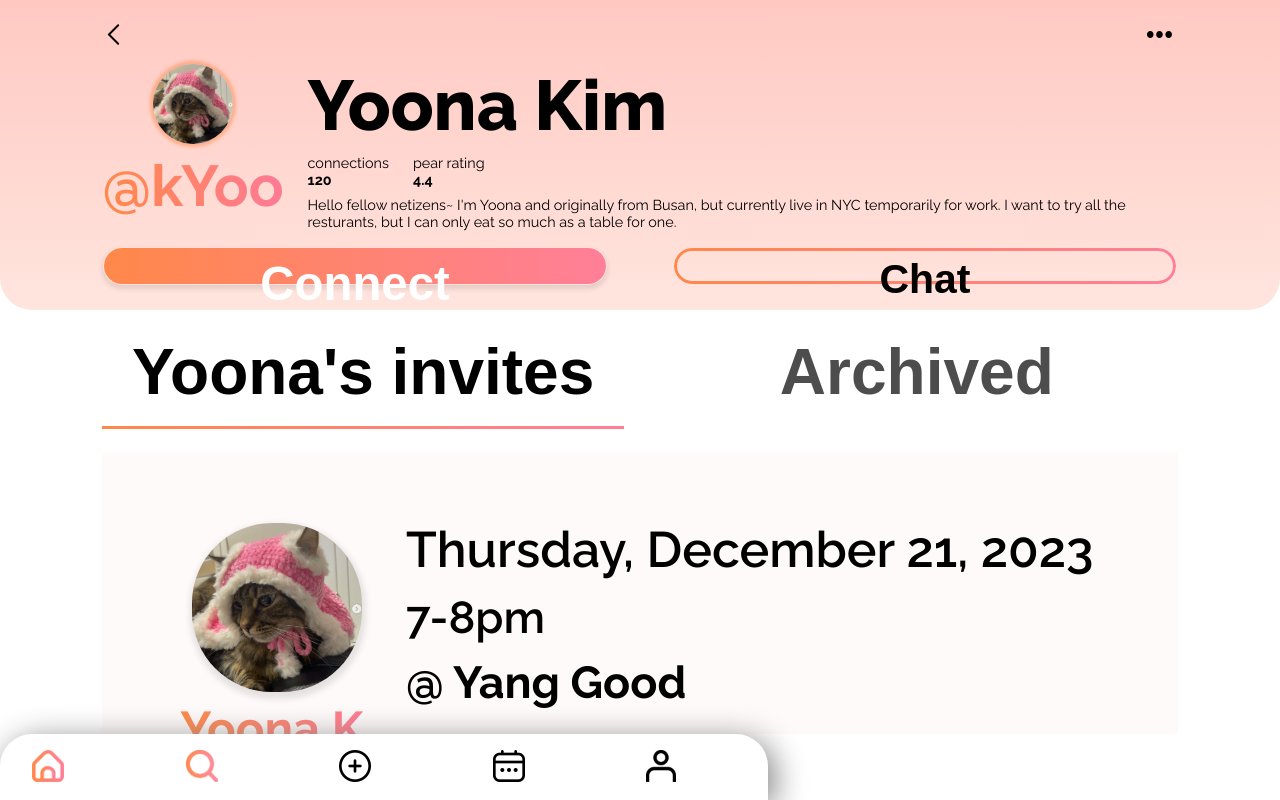
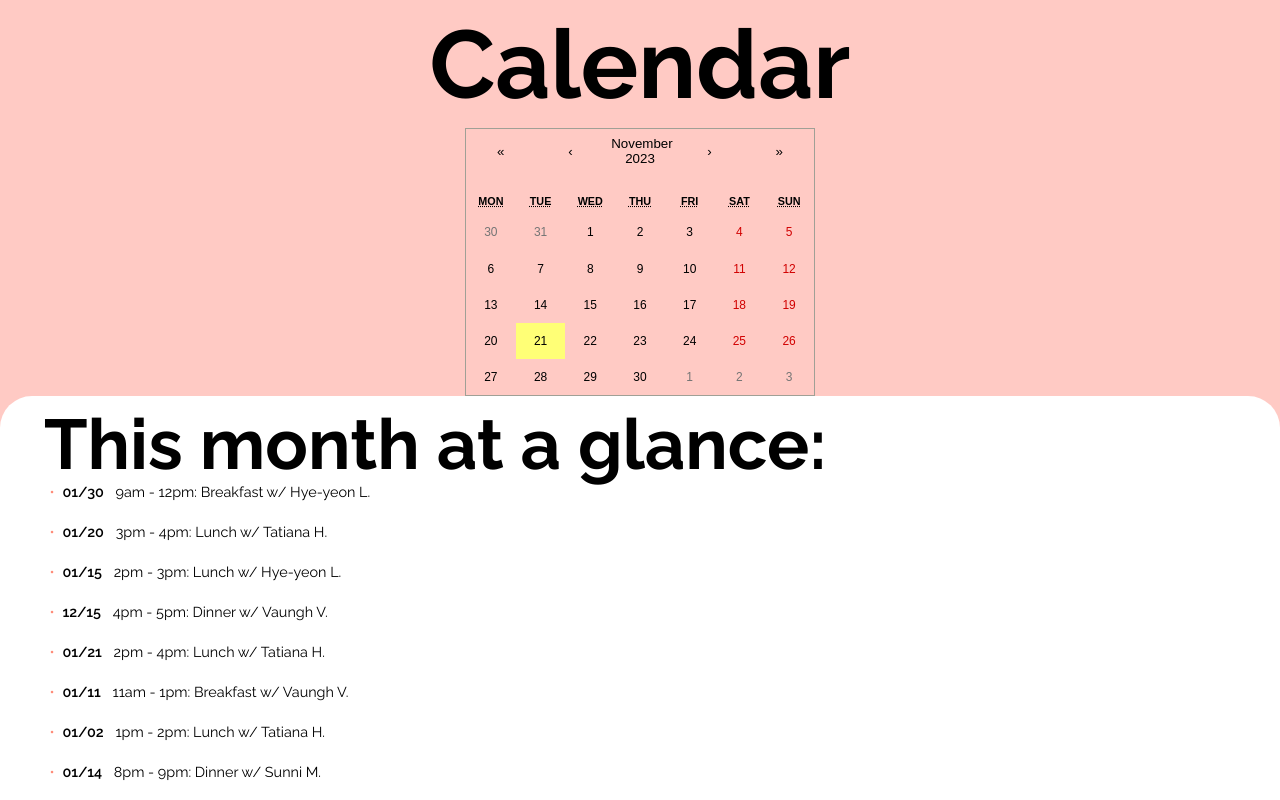
Before and after one commit to anotruong/pear, a React (Create React App) app in the folder client/: page / in a window 1280 px wide. Built offline with nearby package versions, Linux system fonts and the light colour scheme.

Commit message:
calendar page edits

```diff
--- a/client/src/App.js
+++ b/client/src/App.js
@@ -18,7 +18,7 @@ function App() {
   const [ searchBtn, setSearchBtn ] = useState(true);
   const [ addBtn, setAddBtn ] = useState(false);
   const [ profileBtn, setProfileBtn ] = useState(false);
-  const [ calBtn, setCalBtn ] = useState(false);
+  const [ calBtn, setCalBtn ] = useState(true);
   const [ loginState, setLoginState ] = useState(true);
   const [ homeState, setHomeState ] = useState(false);
 
@@ -42,11 +42,11 @@ function App() {
     }}>
       <div className="App">
         {/* {!loginState ? <></> : <LoginPage />} */}
-        {/* {!calBtn ? <></> : <CalendarPage />} */}
+        {!calBtn ? <></> : <CalendarPage />}
         {/* {!searchBtn ? <></> : <SearchPage />} */}
         {/* {!homeBtn ? <></> : <HomePage />} */}
         {/* <ChatIndex /> */}
-        <ProfilePage />
+        {/* <ProfilePage /> */}
       </div>
     </appContext.Provider>
   );
--- a/client/src/components/dateHandler.js
+++ b/client/src/components/dateHandler.js
@@ -109,3 +109,64 @@ export const displayDate = (str) => {
 
   return formattedDate;
 }
+
+export const displayMonthDay = (dateString) => {
+  const dateObject = new Date(dateString);
+
+  // Get month and day in two-digit format
+  const month = String(dateObject.getMonth() + 1).padStart(2, '0');
+  const day = String(dateObject.getDate()).padStart(2, '0');
+
+  // Form the desired output
+  const transformedDate = `${month}/${day}`;
+
+  return transformedDate;
+}
+
+export const categorizeMeal = (timeString) => {
+  // Convert the time string to a Date object
+  const currentTime = new Date();
+  const [startHour, endHour] = timeString.split('-').map(parseTime);
+
+  // Set the time in the current date object
+  currentTime.setHours(startHour, 0, 0, 0);
+
+  // Define meal time ranges
+  const breakfastStart = new Date(currentTime);
+  const breakfastEnd = new Date(currentTime);
+  const lunchStart = new Date(currentTime);
+  const lunchEnd = new Date(currentTime);
+  const dinnerStart = new Date(currentTime);
+  const dinnerEnd = new Date(currentTime);
+
+  breakfastStart.setHours(5, 0, 0, 0);
+  breakfastEnd.setHours(11.5, 0, 0, 0);
+  lunchStart.setHours(11.5, 0, 0, 0);
+  lunchEnd.setHours(15, 0, 0, 0);
+  dinnerStart.setHours(16, 0, 0, 0);
+  dinnerEnd.setHours(24, 0, 0, 0);
+
+  // Compare the given time with meal time ranges
+  if (currentTime >= breakfastStart && currentTime <= breakfastEnd) {
+    return 'Breakfast';
+  } else if (currentTime >= lunchStart && currentTime <= lunchEnd) {
+    return 'Lunch';
+  } else if (currentTime >= dinnerStart && currentTime <= dinnerEnd) {
+    return 'Dinner';
+  } else {
+    return 'Unknown';
+  }
+}
+
+// Helper function to parse time in AM/PM format
+function parseTime(time) {
+  const [hours, minutes] = time.split(':');
+  const parsedHours = parseInt(hours);
+  const parsedMinutes = parseInt(minutes) || 0; // Default to 0 if minutes are not provided
+  return time.includes('pm') ? parsedHours + 12 : parsedHours;
+}
+
+// Example usage:
+// const timeString = '2:00pm-4:00pm';
+// const mealCategory = categorizeMeal(timeString);
+// console.log(`The meal category for ${timeString} is: ${mealCategory}`);
--- a/client/src/components/monthlyNotes.js
+++ b/client/src/components/monthlyNotes.js
@@ -1,49 +1,77 @@
 import React from 'react';
+import mockData from '../mock-data.json';
+import { categorizeMeal ,displayMonthDay } from './dateHandler';
 import './stylesheets/notes.css';
 
 const MonthlyNotes = () => {
 
-  const mockData = [
-    {
-      date: '07/01',
-      time: '12pm - 2pm',
-      itinerary: ': w/ aubrey'
-    },
-    {
-      date: '07/05',
-      time: '4pm-5pm',
-      itinerary: 'dinner w/ janet'
-    },
-    {
-      date: '07/08',
-      time: '11pm-1pm',
-      itinerary: 'lunch w/ shane'
-    },
-    {
-      date: '07/11',
-      time: '7pm-9pm',
-      itinerary: 'dinner w/ michael'
-    },
-    {
-      date: '07/11',
-      time: '8pm-10pm',
-      itinerary: 'dinner w/ haruka'
-    },
-    {
-      date: '07/30',
-      time: '7am-9pm',
-      itinerary: 'breakfast w/ Agnes'
-    },
-  ];
+  const tempUserId = "001";
+  const acc = (id) => mockData.accounts.filter(obj => obj.id === id);
 
-  const mockList = mockData.map(obj => <li><b>{obj.date}:</b>  {obj.time} {obj.itinerary}</li>)
+  // const tempMockData = [
+  //   {
+  //     date: '07/01',
+  //     time: '12pm - 2pm',
+  //     itinerary: ': w/ aubrey'
+  //   },
+  //   {
+  //     date: '07/05',
+  //     time: '4pm-5pm',
+  //     itinerary: 'dinner w/ janet'
+  //   },
+  //   {
+  //     date: '07/08',
+  //     time: '11pm-1pm',
+  //     itinerary: 'lunch w/ shane'
+  //   },
+  //   {
+  //     date: '07/11',
+  //     time: '7pm-9pm',
+  //     itinerary: 'dinner w/ michael'
+  //   },
+  //   {
+  //     date: '07/11',
+  //     time: '8pm-10pm',
+  //     itinerary: 'dinner w/ haruka'
+  //   },
+  //   {
+  //     date: '07/30',
+  //     time: '7am-9pm',
+  //     itinerary: 'breakfast w/ Agnes'
+  //   },
+  // ];
+
+  let filteredTemp = mockData.confirmedMeals[tempUserId];
+
+  let transformedTemp = filteredTemp.map(ele =>
+    mockData.pendingInvite.filter(obj => obj.id === ele)
+  );
+
+  // In the context of sorting Date objects, using getTime() ensures that the sorting is based on the underlying timestamp representation of each date.
+  let sortedTemp = transformedTemp.sort((a, b) => new Date(a.date).getTime() - new Date(b.date).getTime());
+
+  console.log(sortedTemp)
+
+  let agendaList = sortedTemp.map(obj => {
+    const date = displayMonthDay(obj[0].date);
+    const meal = categorizeMeal(obj[0].time);
+
+    const firstName = `${acc(obj[0].userId)[0].firstName.slice(0, 1).toUpperCase()}${acc(obj[0].userId)[0].firstName.slice(1)}`
+    const lastInitial = acc(obj[0].userId)[0].lastName.slice(0, 1).toUpperCase();
+    // console.log(abbrName)
+
+    return (
+      <li className='agenda'><b className='date'>{date}</b> {obj[0].time}: {meal} w/ {firstName} {lastInitial}.</li>
+    )
+  });
+
 
   return(
     <div className='notes-container'>
       <div className='notes'>
         <h3>This month at a glance:</h3>
         <ul>
-          {mockList}
+          {agendaList}
           {/* will iterate this and stylelize the information */}
         </ul>
       </div>
--- a/client/src/components/stylesheets/notes.css
+++ b/client/src/components/stylesheets/notes.css
@@ -2,8 +2,10 @@
   background: white;
   width: 100%;
   height: fit-content;
-  max-height: 50%;
+  /* max-height: 50%; */
   border-radius: 2rem 2rem 0rem 0rem;
+
+  flex: 1 1 auto;
 }
 
 .notes {
@@ -11,16 +13,19 @@
   padding-bottom: 2rem;
   padding-left: 20px;
   line-height: 2rem;
-  margin: 1rem 1.5rem;
+  margin: 2rem 1.5rem 1rem 1.5rem;
 }
 
 ul{
   list-style-type: none;
   text-align-last: left;
-  padding-bottom: 2rem;
+  /* padding-bottom: 2rem; */
   padding-left: 20px;
-  line-height: 3rem;
+  /* line-height: 3rem; */
   margin: 1px 0px;
+  line-height: 1.5rem;
+  padding-bottom: 1rem;
+  margin-top: 1.2rem;
 }
 
 ul li::before {
@@ -30,3 +35,13 @@ ul li::before {
   width: 1em;
   margin-left: -1em;
 }
+
+li.agenda {
+  font-weight: 500;
+  margin: 1rem 0rem;
+}
+
+b.date {
+  font-weight: 600;
+  margin-right: .5rem;
+}
--- a/client/src/mock-data.json
+++ b/client/src/mock-data.json
@@ -339,60 +339,100 @@
   },
   "pendingInvite": [
     {
+      "id": "1254",
       "userId": "001",
       "restId": "098",
-      "time": "2-4pm",
+      "time": "2pm - 4pm",
       "date": "2023-12-01T19:04:26.231Z",
       "pending": false
     },
     {
+      "id": "6089",
       "userId": "001",
       "restId": "098",
-      "time": "9-10pm",
+      "time": "9pm - 10pm",
       "date": "2023-12-29T19:04:26.231Z",
       "pending": true
     },
     {
+      "id": "2349",
       "userId": "001",
       "restId": "098",
-      "time": "7-8pm",
+      "time": "7pm - 8pm",
       "date": "2023-12-21T19:04:26.231Z",
       "pending": true
     },
     {
-      "userId": "001",
+      "id": "2354",
+      "userId": "005",
       "restId": "493",
-      "time": "9am-12pm",
+      "time": "9am - 12pm",
       "date": "2024-01-30T19:04:26.231Z",
       "pending": true
     },
     {
-      "userId": "001",
+      "id": "0982",
+      "userId": "003",
       "restId": "123",
-      "time": "3-4pm",
-      "date": "2024-01-14T19:04:26.231Z",
+      "time": "3pm - 4pm",
+      "date": "2024-01-20T19:04:26.231Z",
       "pending": false
     },
     {
-      "userId": "002",
+      "id": "8903",
+      "userId": "005",
       "restId": "493",
-      "time": "2-3pm",
+      "time": "2pm - 3pm",
       "date": "2024-01-15T19:04:26.231Z",
       "pending": true
     },
     {
+      "id": "1209",
       "userId": "002",
       "restId": "098",
-      "time": "4-5pm",
+      "time": "4pm - 5pm",
       "date": "2023-12-15T19:04:26.231Z",
       "pending": true
     },
     {
+      "id": "1237",
       "userId": "003",
       "restId": "493",
-      "time": "2-4pm",
+      "time": "2pm - 4pm",
+      "date": "2024-01-21T19:04:26.231Z",
+      "pending": true
+    },
+    {
+      "id": "0987",
+      "userId": "002",
+      "restId": "023",
+      "time": "11am - 1pm",
       "date": "2024-01-11T19:04:26.231Z",
-      "pending": true
+      "pending": false
+    },
+    {
+      "id": "4589",
+      "userId": "003",
+      "restId": "493",
+      "time": "1pm - 2pm",
+      "date": "2024-01-02T19:04:26.231Z",
+      "pending": false
+    },
+    {
+      "id": "9824",
+      "userId": "004",
+      "restId": "098",
+      "time": "8pm - 9pm",
+      "date": "2024-01-14T19:04:26.231Z",
+      "pending": false
     }
-  ]
+  ],
+  "confirmedMeals": {
+      "001": [
+        "2354", "0982", "8903", "1209", "1237", "0987", "4589", "9824"
+      ],
+      "002": [
+        "2354", "0982", "8903", "1209", "1237", "0987", "4589", "9824"
+      ]
+  }
 }
--- a/client/src/pages/calendarPage.js
+++ b/client/src/pages/calendarPage.js
@@ -12,12 +12,14 @@ const CalendarPage = () => {
   return (
     <div id='calendarPage-container'>
       <div id='calendarPage-flex'>
-        <h2>Calendar</h2>
-        <Calendar />
+        <div className='cal-container'>
+          <h2>Calendar</h2>
+          <Calendar />
+        </div>
         <MonthlyNotes />
+        <NaviBar />
+      </div>
 
-      </div>
-      <NaviBar />
     </div>
   )
 };
--- a/client/src/pages/stylesheets/calendarPage.css
+++ b/client/src/pages/stylesheets/calendarPage.css
@@ -1,20 +1,30 @@
 #calendarPage-container {
   /* background: #FFCAC4; */
-  height: 100vh;
+  /* height: 100vh; */
   /* z-index: 1; */
+  height: 100%;
 }
 
 #calendarPage-flex {
   background: #FFCAC4;
-
   display: flex;
   flex-direction: column;
   justify-content: space-between;
   align-items: center;
   flex-wrap: nowrap;
-  height: 90%;
+  /* height: 90%; */
   /* z-index: 2; */
+  min-height: -webkit-fill-available;
 }
+
+.cal-container {
+  flex: 1 0;
+  display: flex;
+  flex-direction: column;
+  align-items: center;
+}
+
+
 
 
 .react-calendar {
```
